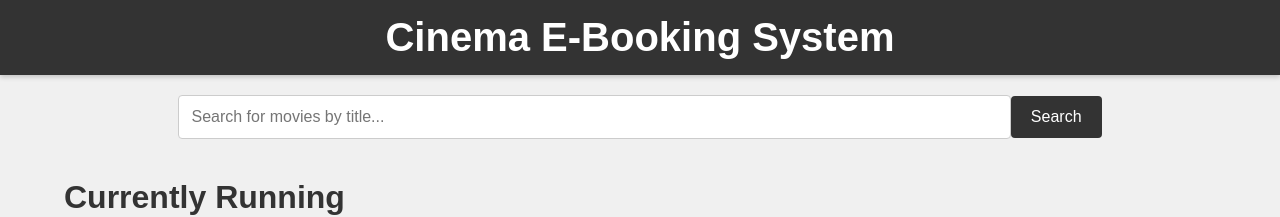
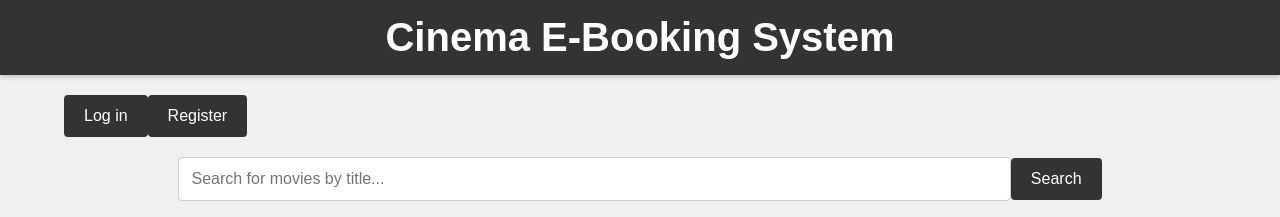
Before and after one commit to lukemay03/MoviePlayer4050, a React (Create React App) app in the folder movie_app/: page / in a window 1280 px wide. Shown: the top 217 px of the page. Built offline with nearby package versions, Linux system fonts and the light colour scheme.

Commit message:
Update App.js

```diff
--- a/movie_app/src/App.js
+++ b/movie_app/src/App.js
@@ -7,6 +7,14 @@ function App() {
     <header>
         <h1>Cinema E-Booking System</h1>
     </header>
+    <div class ="links">
+      <a href="LogIn.html">
+        <button>Log in</button>
+      </a>
+      <a href="Register.html">
+        <button>Register</button>
+      </a>
+    </div>
 
     <div class="container">
             <div class="search-bar">
```
